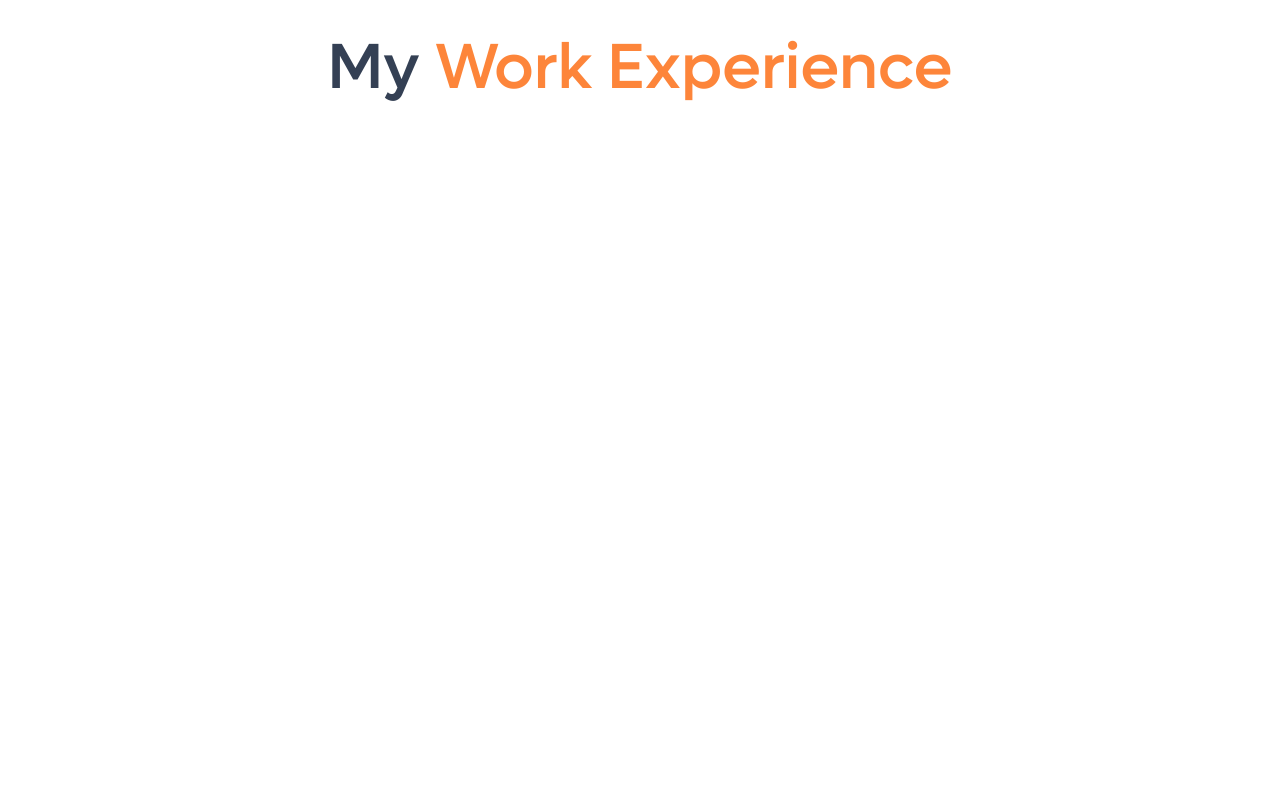
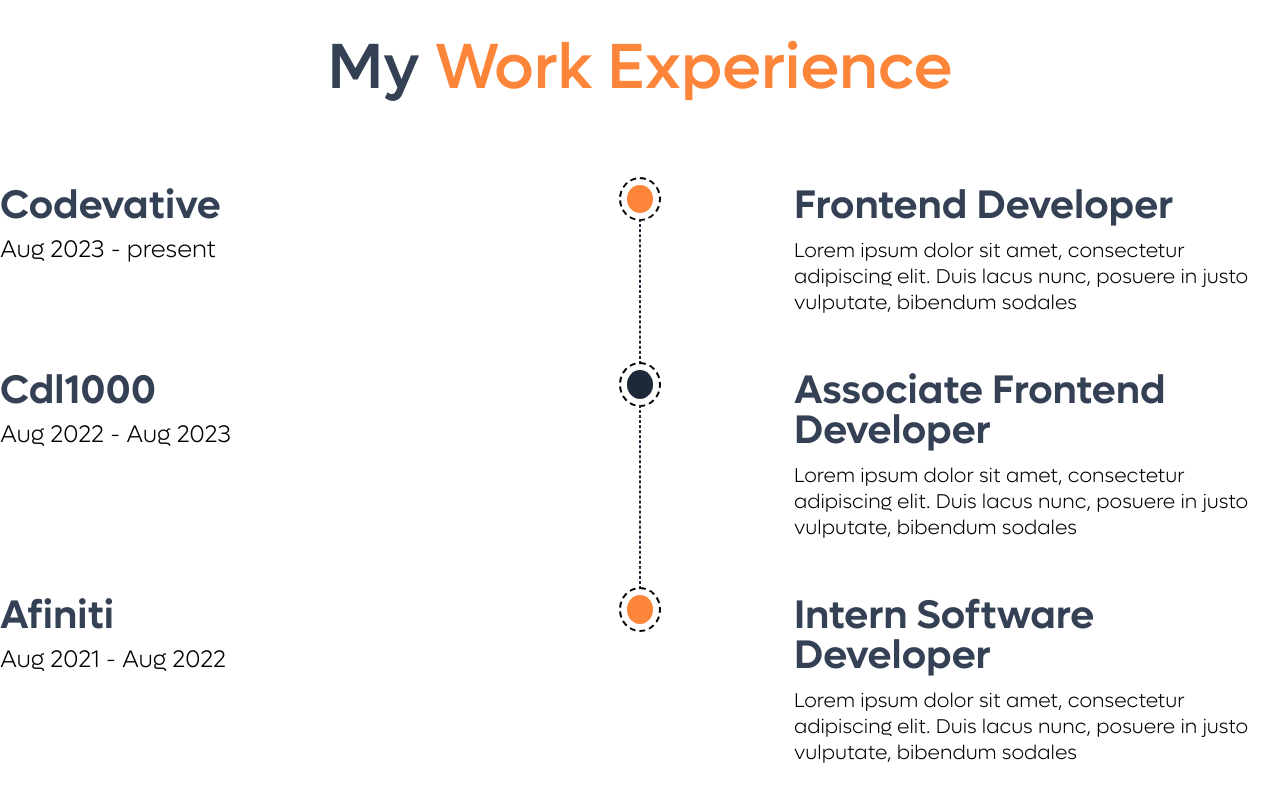
Before and after one commit to Muhammad-Zuhaib13/portfolio-next, a Next.js app: page / in a window 1280 px wide. Shown: the part 1877-2677 px from the top of the page. Before the commit the page ends 2217 px from the top, so only its background shows below. Built offline with nearby package versions, Linux system fonts and the light colour scheme.

Commit message:
work-experience section development

```diff
--- a/src/app/components/myworkexp/MyWorkExperience.tsx
+++ b/src/app/components/myworkexp/MyWorkExperience.tsx
@@ -2,6 +2,36 @@ import React from "react";
 import ScreenContainer from "../ScreenContainer";
 
 const MyWorkExperience = () => {
+  const data = [
+    {
+      id: 1,
+      companyName: "Codevative",
+      startData: "Aug 2023",
+      endData: "present",
+      position: "Frontend Developer",
+      description:
+        "Lorem ipsum dolor sit amet, consectetur adipiscing elit. Duis lacus nunc, posuere in justo vulputate, bibendum sodales ",
+    },
+    {
+      id: 2,
+      companyName: "Cdl1000",
+      startData: "Aug 2022",
+      endData: "Aug 2023",
+      position: "Associate Frontend Developer",
+      description:
+        "Lorem ipsum dolor sit amet, consectetur adipiscing elit. Duis lacus nunc, posuere in justo vulputate, bibendum sodales ",
+    },
+    {
+      id: 3,
+      companyName: "Afiniti",
+      startData: "Aug 2021",
+      endData: "Aug 2022",
+      position: "Intern Software Developer",
+      description:
+        "Lorem ipsum dolor sit amet, consectetur adipiscing elit. Duis lacus nunc, posuere in justo vulputate, bibendum sodales ",
+    },
+
+  ];
   return (
     <section className="my-work-experience-section">
       <ScreenContainer>
@@ -11,7 +41,50 @@ const MyWorkExperience = () => {
               My <span className="text-[#FD853A]">Work Experience</span>
             </h1>
           </div>
-          <div className="mb-[155px]"></div>
+          <div className="mb-[155px]  flex flex-col gap-[6px]">
+            {/* 1 */}
+            {data?.map((value, index) => {
+              return (
+                <div className=" flex gap-[130px] flex-row" key={value?.id}>
+                  {/* //company */}
+                  <div className="flex-1  company flex flex-col h-inherit justify-between pb-[48px]">
+                    <div className="flex flex-col gap-[13px]">
+                      <h3 className="text-[40px]  font-lufgasemibold leading-[40px] text-[#344054]">
+                        {value?.companyName}
+                      </h3>
+                      <p className="text-[#98A2B3 text-[24px] leading-[24px] font-lufgalight">
+                        {value?.startData} - {value?.endData}
+                      </p>
+                    </div>
+                  </div>
+                  {/* //company end */}
+
+                  <div className="w-[48px]  flex flex-col items-center gap-[6px]">
+                    <div className={`w-[26px] h-[34px] rounded-[50%] outline-dashed outline-2 outline-offset-[6px]`}
+                      style={{ backgroundColor: index % 2 === 0 ? '#FD853A' : '#1D2939' }}
+
+                    ></div>
+                    <div
+                      className={`border-dashed border-[1px] w-[1px] border-[#1D2939] h-full ${
+                        data?.length === index + 1 ? "opacity-0" : "opacity-1"
+                      }`}
+                    ></div>
+                  </div>
+                  {/* //experience */}
+                  <div className="flex-1   flex flex-col gap-[48px] pb-[48px]">
+                    <div className="flex flex-col gap-[13px]">
+                      <h3 className="text-[40px]  font-lufgasemibold leading-[40px] text-[#344054]">
+                        {value?.position}
+                      </h3>
+                      <p className="text-[#98A2B3 text-[20px] leading-[26px] font-lufgalight">
+                        {value?.description}
+                      </p>
+                    </div>
+                  </div>
+                </div>
+              );
+            })}
+          </div>
         </div>
       </ScreenContainer>
     </section>
```
